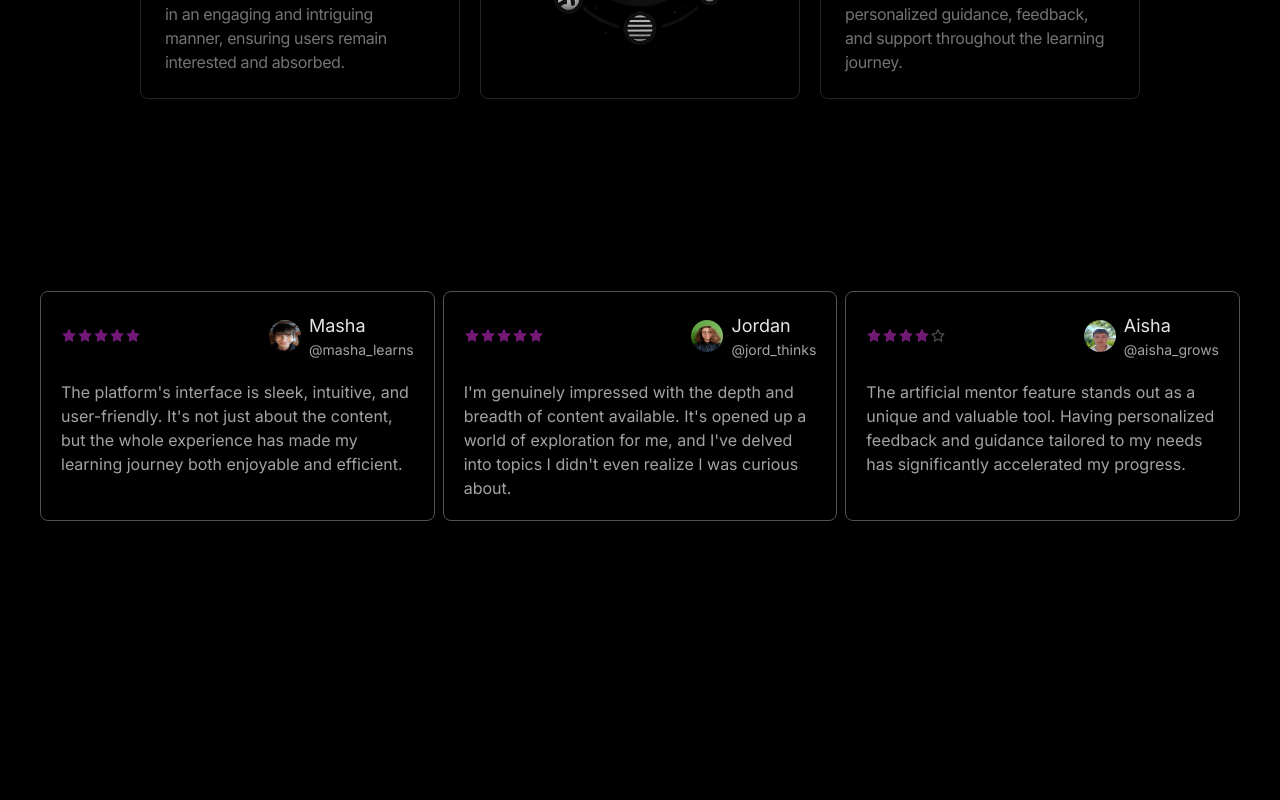
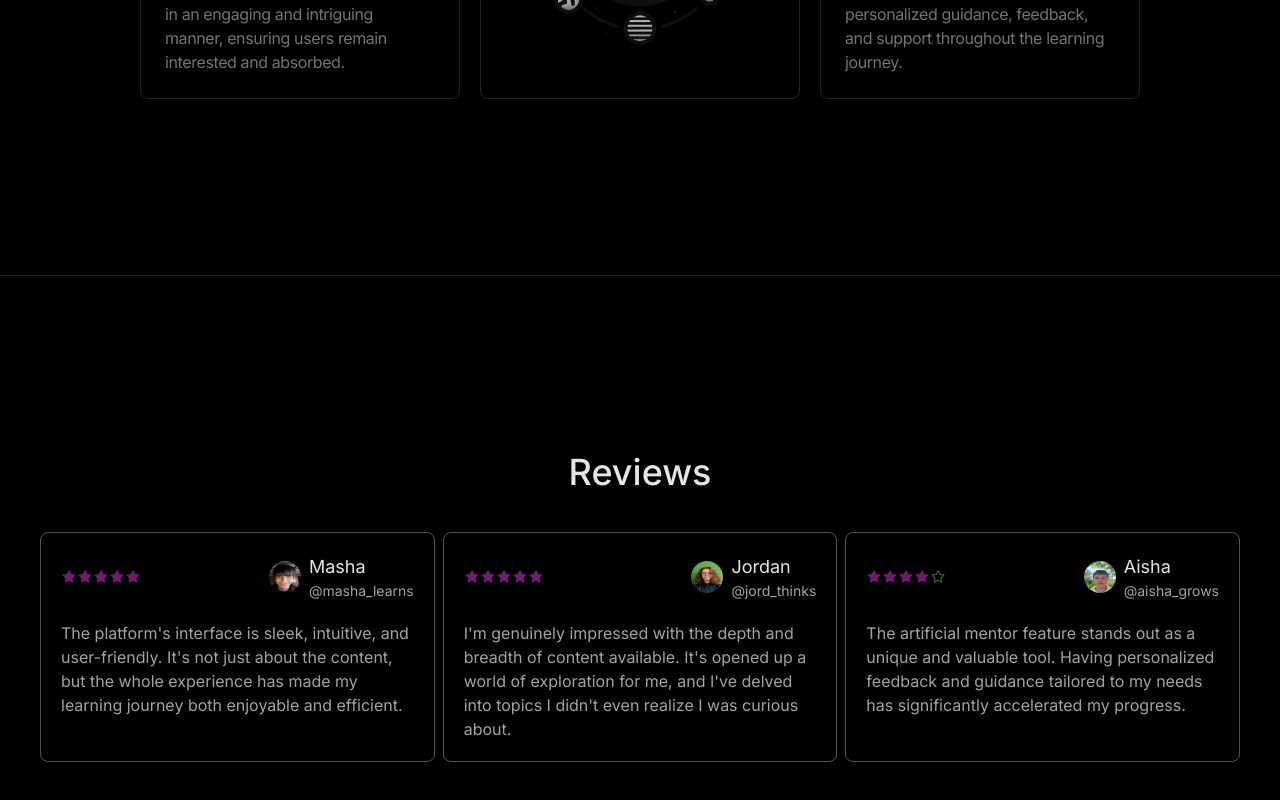
Before and after one commit to Lavryniukk/omniscent-frontend, a Next.js app: page / in a window 1280 px wide. Shown: the part 1428-2228 px from the top of the page. Before the commit the page ends 2005 px from the top, so only its background shows below. Built offline with nearby package versions, Linux system fonts and the light colour scheme; no server answers.

Commit message:
divider added

```diff
--- a/app/(pages)/(main)/(home)/page.tsx
+++ b/app/(pages)/(main)/(home)/page.tsx
@@ -8,6 +8,7 @@ let HomePage: NextPage = () => {
     <main className="mb-10">
       <Home />
       <Features />
+      <div className="h-[1px] bg-secondary mt-40" />
       <Reviews />
     </main>
   );
--- a/app/modules/Reviews/Reviews.tsx
+++ b/app/modules/Reviews/Reviews.tsx
@@ -3,6 +3,9 @@ import ReviewCard from "./components/ReviewCard/ReveiwCard";
 let Reviews = () => {
   return (
     <div className="box-border mt-40 w-full mx-auto space-y-10 overflow-x-hidden font-normal p-4 bg-transparent h-fit max-w-10xl">
+      <h2 className="text-center text-text text-4xl font-medium font">
+        Reviews
+      </h2>
       <div className="max-w-[1200px] w-full sm:w-3/4 md:w-1/2 lg:w-full mx-auto gap-2 flex lg:flex-row flex-col">
         <ReviewCard
           rating={5}
```
